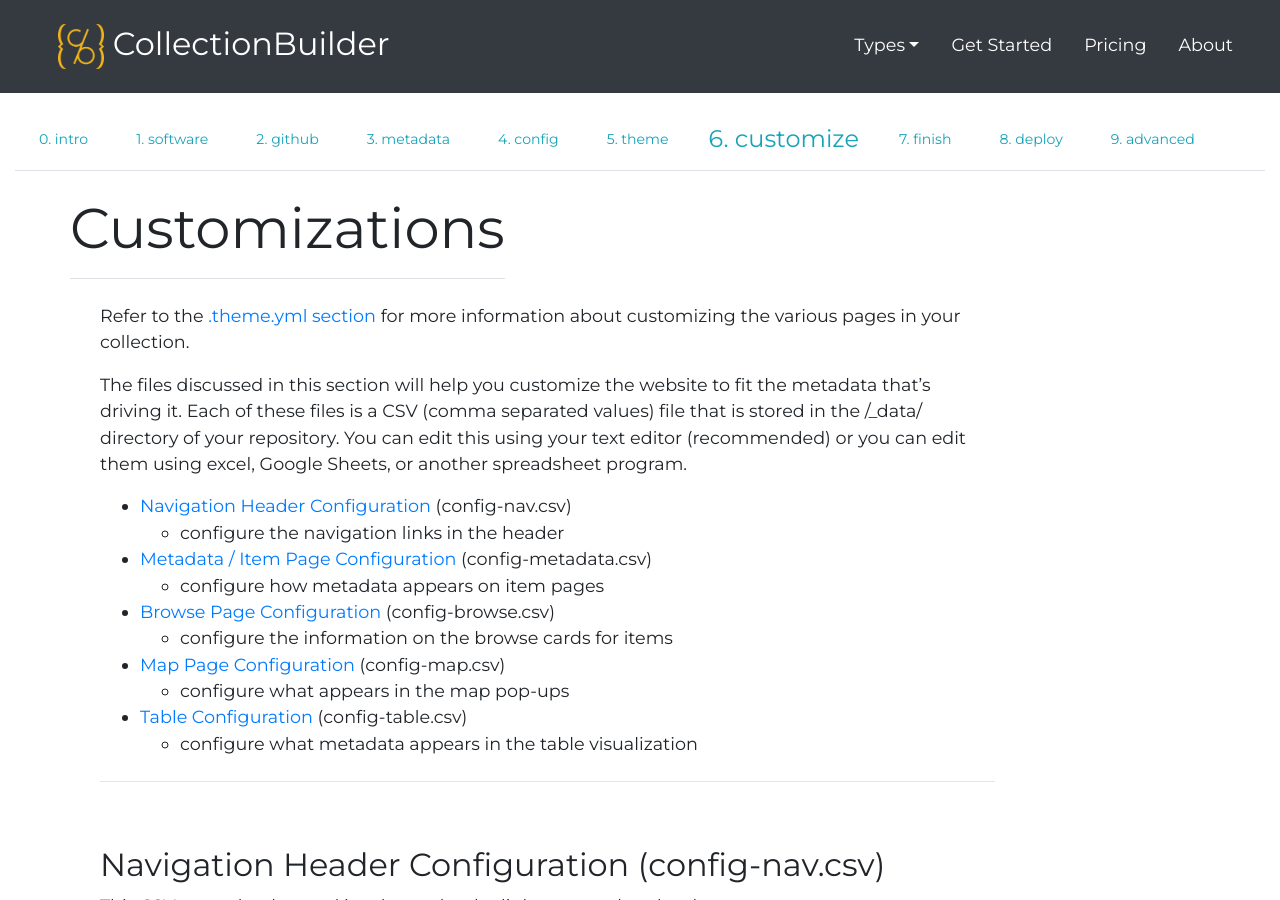
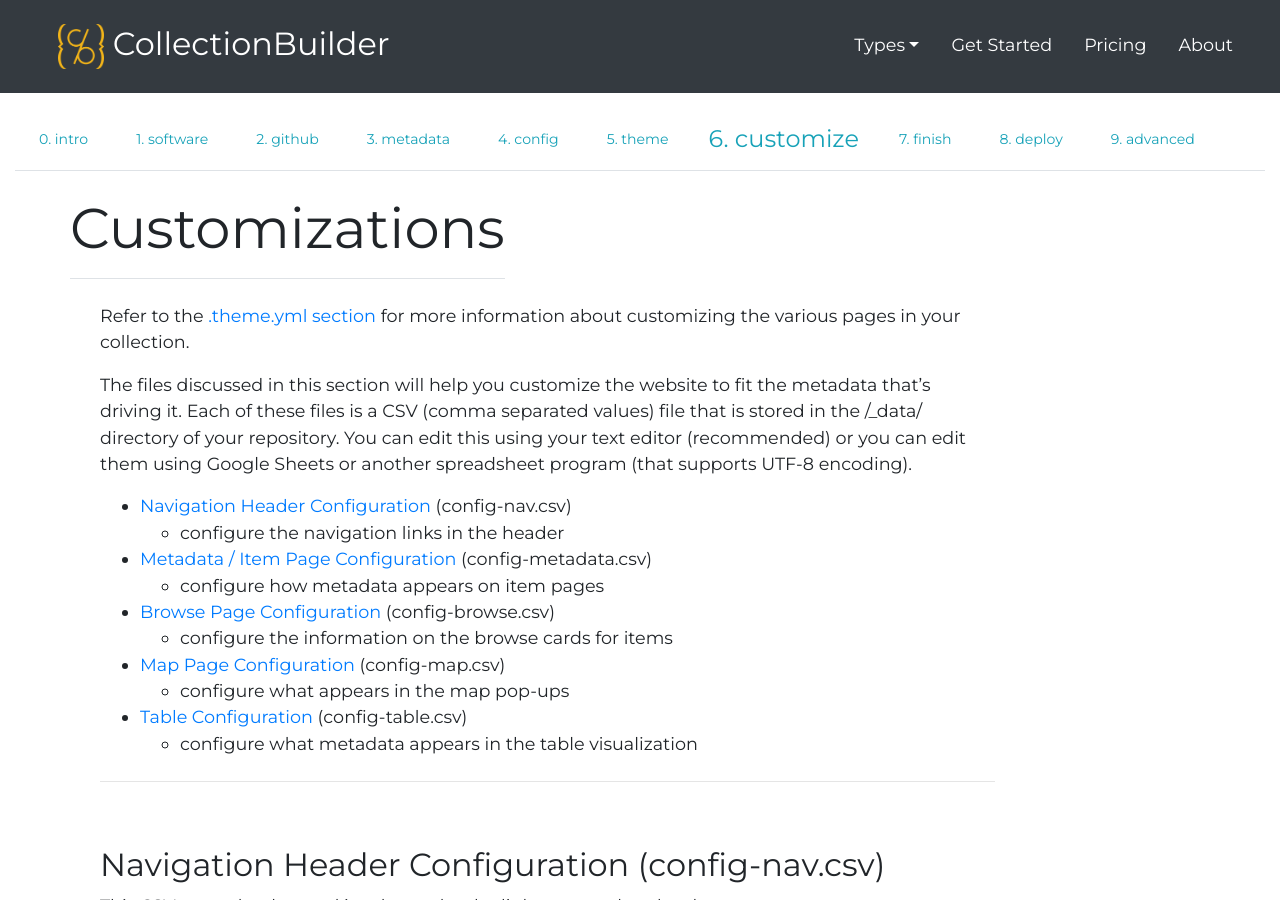
Before and after one commit to CollectionBuilder/collectionbuilder.github.io, a Jekyll site: the page built from _workshop/customize.md, in a window 1280 px wide and 900 px high. Built offline with Jekyll 4.4.1, drawn with Linux system fonts in a browser that asks for light colours; comment, search, counter and statistics services are not loaded.

Commit message:
recommend against Excel specifically for csv editing

```diff
--- a/_includes/workshop/customization.md
+++ b/_includes/workshop/customization.md
@@ -1,6 +1,6 @@
  Refer to the [.theme.yml section](theme.html) for more information about customizing the various pages in your collection.
 
-The files discussed in this section will help you customize the website to fit the metadata that's driving it. Each of these files is a CSV (comma separated values) file that is stored in the /_data/ directory of your repository. You can edit this using your text editor (recommended) or you can edit them using excel, Google Sheets, or another spreadsheet program.
+The files discussed in this section will help you customize the website to fit the metadata that's driving it. Each of these files is a CSV (comma separated values) file that is stored in the /_data/ directory of your repository. You can edit this using your text editor (recommended) or you can edit them using Google Sheets or another spreadsheet program (that supports UTF-8 encoding).
 
 - [Navigation Header Configuration](#config-nav) (config-nav.csv)
     - configure the navigation links in the header
```
Also changed, not shown: _docs/03_metadata/template.md (+1 -1 lines), _docs/06_customization/intro.md (+2 -1 lines), _includes/workshop/metadata.md (+1 -1 lines).
